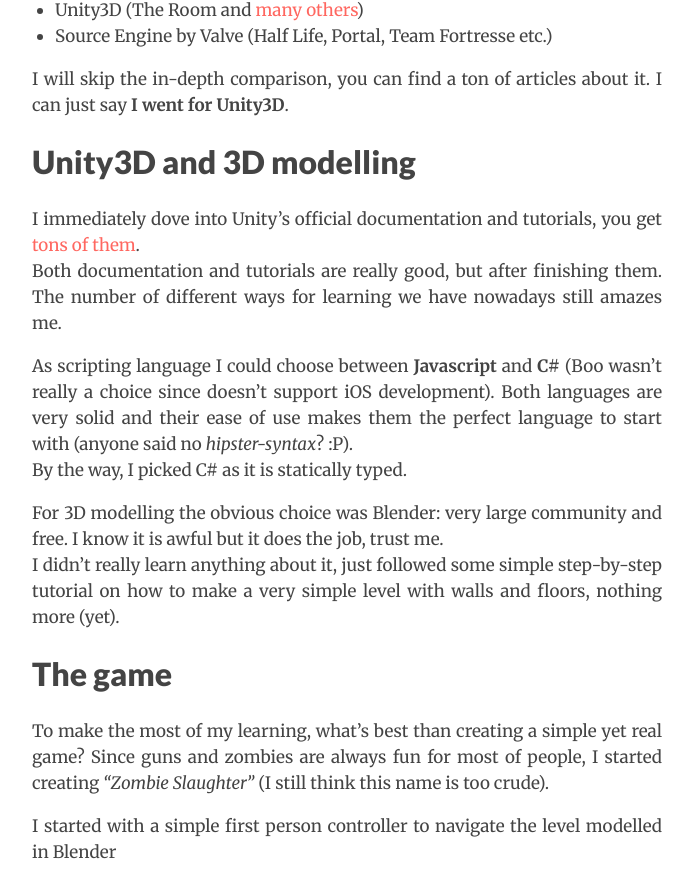
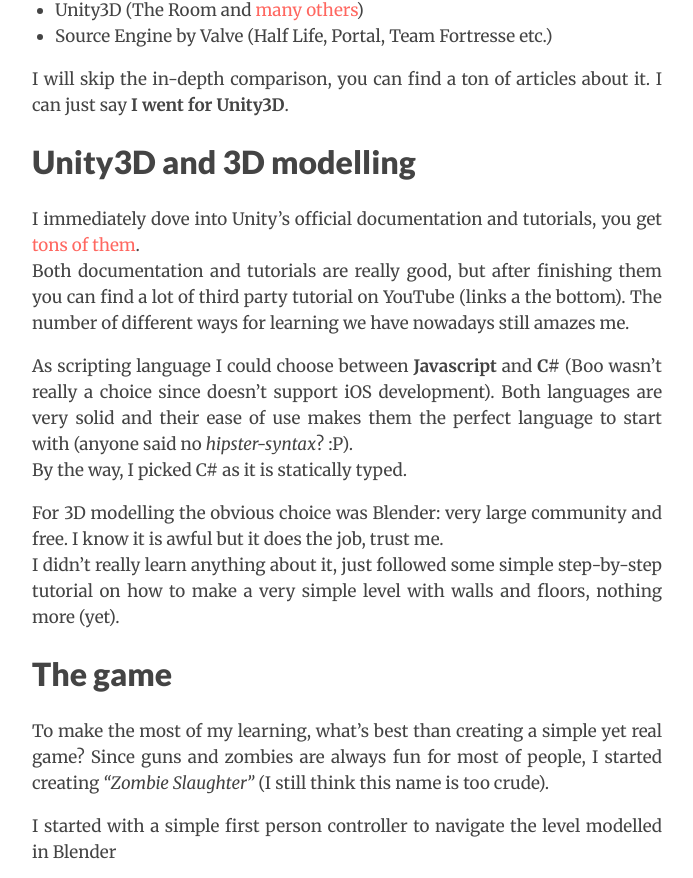
Before and after one commit to MarcoSero/marcosero.github.io, a Jekyll site: the page built from _posts/2013-09-09-learning-game-development.markdown, in a window 1280 px wide and 900 px high, scrolled down 975 px, cut to the strip 0-878 px from the top of the window. Shown: the whole strip, without its empty margins (293-986 px from the left). Built offline with Jekyll 4.4.1, drawn with Linux system fonts in a browser that asks for light colours; Markdown is read by kramdown in place of the engine named in the settings.

Commit message:
fixed typo

```diff
--- a/_posts/2013-09-09-learning-game-development.markdown
+++ b/_posts/2013-09-09-learning-game-development.markdown
@@ -29,7 +29,7 @@
 ### Unity3D and 3D modelling
 
 I immediately dove into Unity's official documentation and tutorials, you get [tons of them](http://unity3d.com/learn).
-Both documentation and tutorials are really good, but after finishing them. The number of different ways for learning we have nowadays still amazes me.
+Both documentation and tutorials are really good, but after finishing them you can find a lot of third party tutorial on YouTube (links a the bottom). The number of different ways for learning we have nowadays still amazes me.
 
 As scripting language I could choose between **Javascript** and **C#** (Boo wasn't really a choice since doesn't support iOS development). Both languages are very solid and their ease of use makes them the perfect language to start with (anyone said no *hipster-syntax*? :P).
 By the way, I picked C# as it is statically typed.
```
